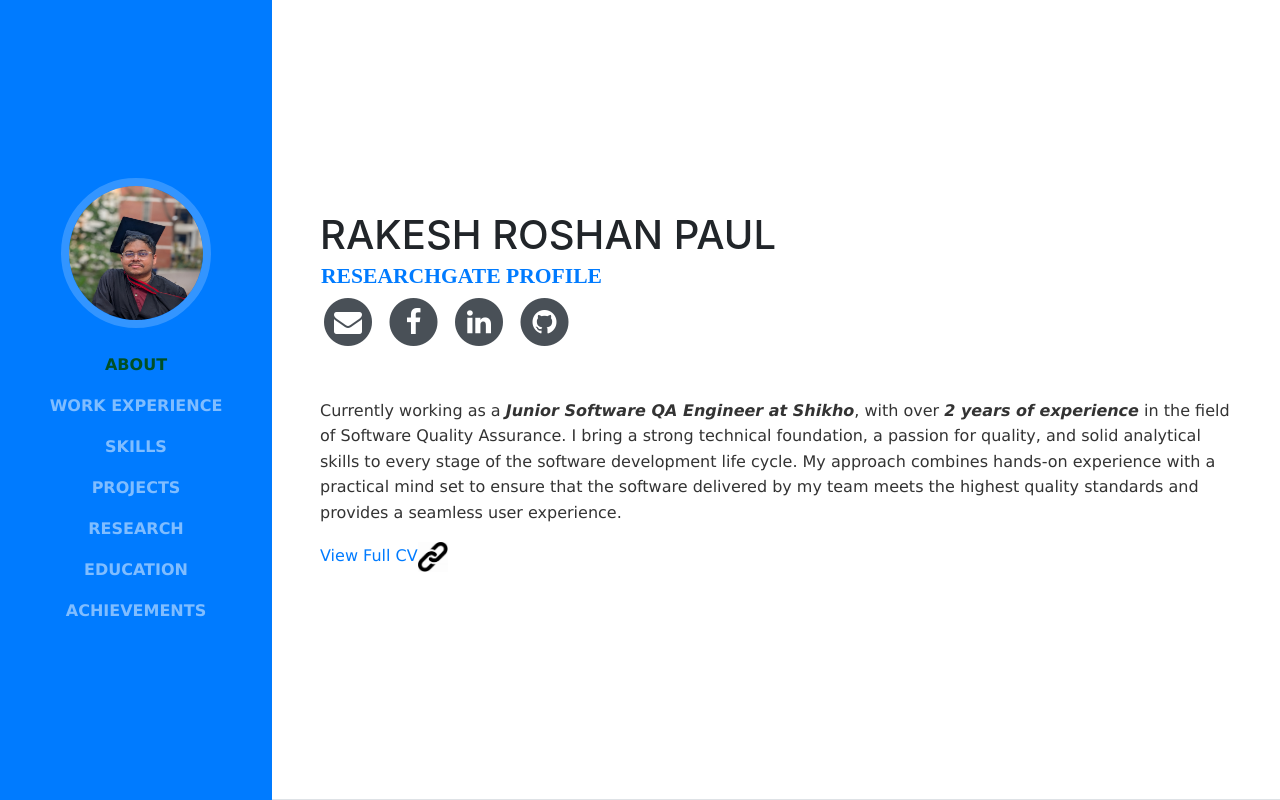
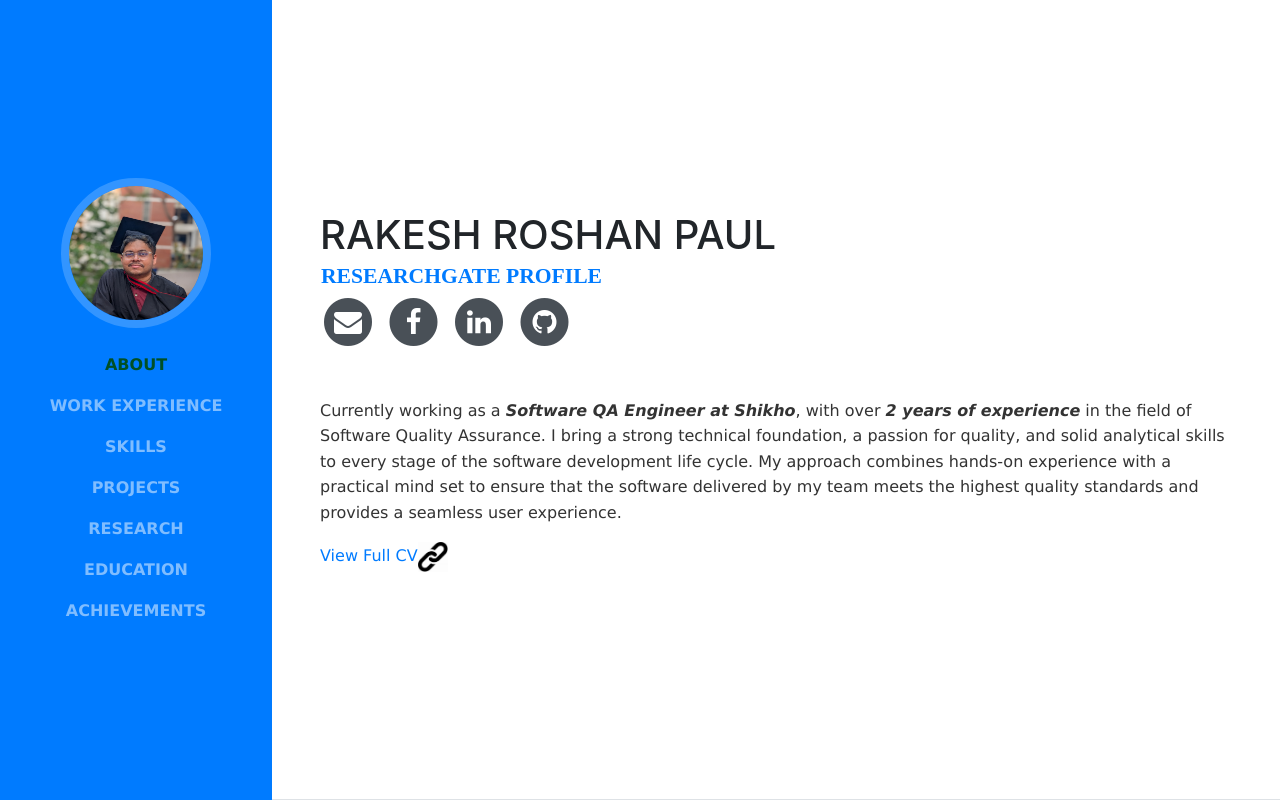
Before and after one commit to Rakesh6430/rakeshsqa.portfolio, a website with bundled scripts: page index.html in a window 1280 px wide. Built offline with nearby package versions, Linux system fonts and the light colour scheme; a web font is replaced by a local one.

Commit message:
Update index.html

```diff
--- a/index.html
+++ b/index.html
@@ -161,7 +161,7 @@
             <br><br>
             With a blend of academic rigor and industry insight, I am now seeking to pursue a <strong>PhD in Computer Science</strong> to further explore intelligent systems and secure computing, aiming to contribute novel insights at the intersection of AI and digital security. -->
 
-              Currently working as a <i><b>Junior Software QA Engineer at Shikho</b></i>, with over <i><b>2 years of experience</b></i> in the field of Software
+              Currently working as a <i><b>Software QA Engineer at Shikho</b></i>, with over <i><b>2 years of experience</b></i> in the field of Software
               Quality Assurance. I bring a strong technical foundation, a passion for quality, and solid analytical skills to every stage
               of the software development life cycle. My approach combines hands-on experience with a practical mind set to ensure
               that the software delivered by my team meets the highest quality standards and provides a seamless user experience.
```
